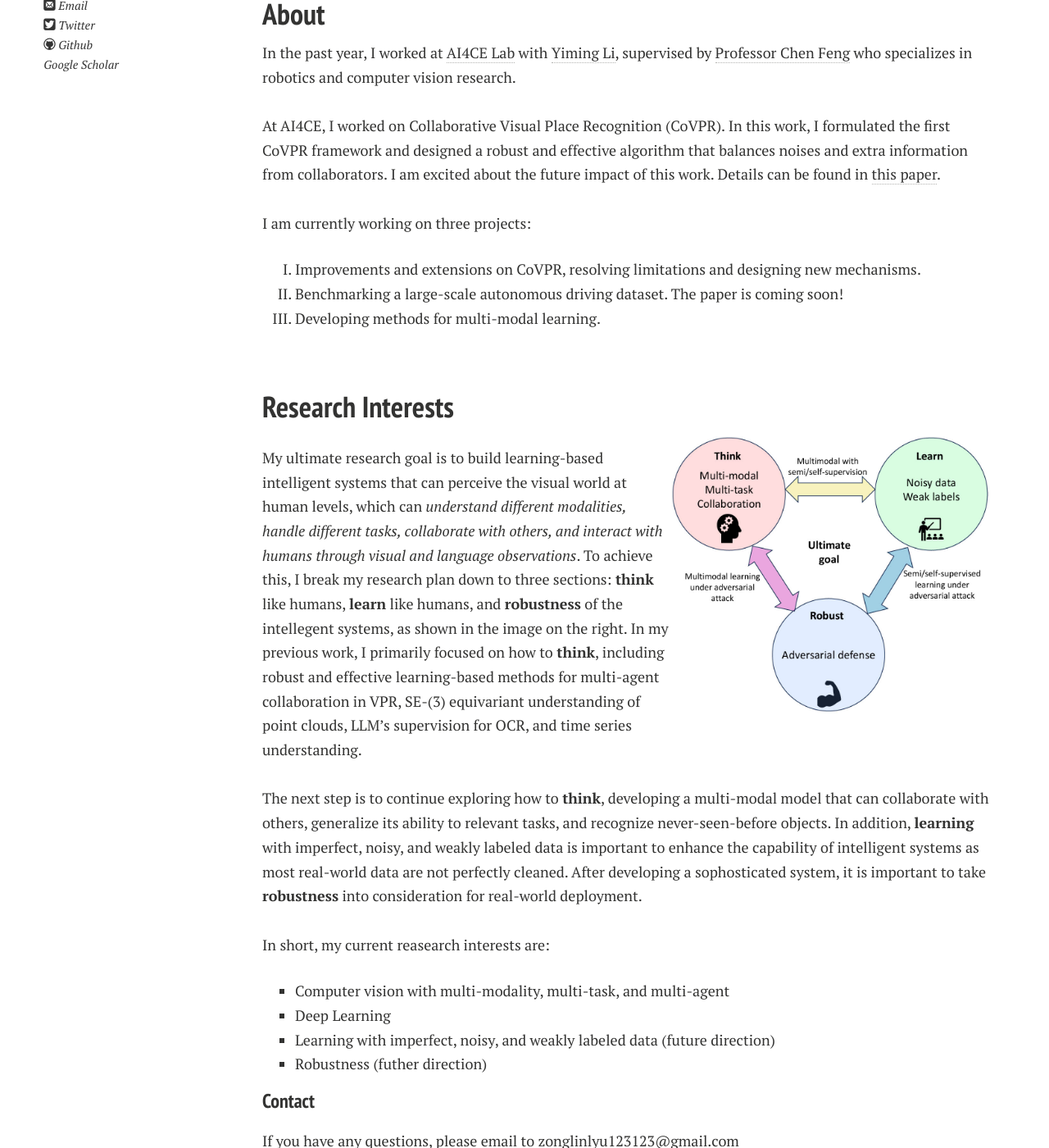
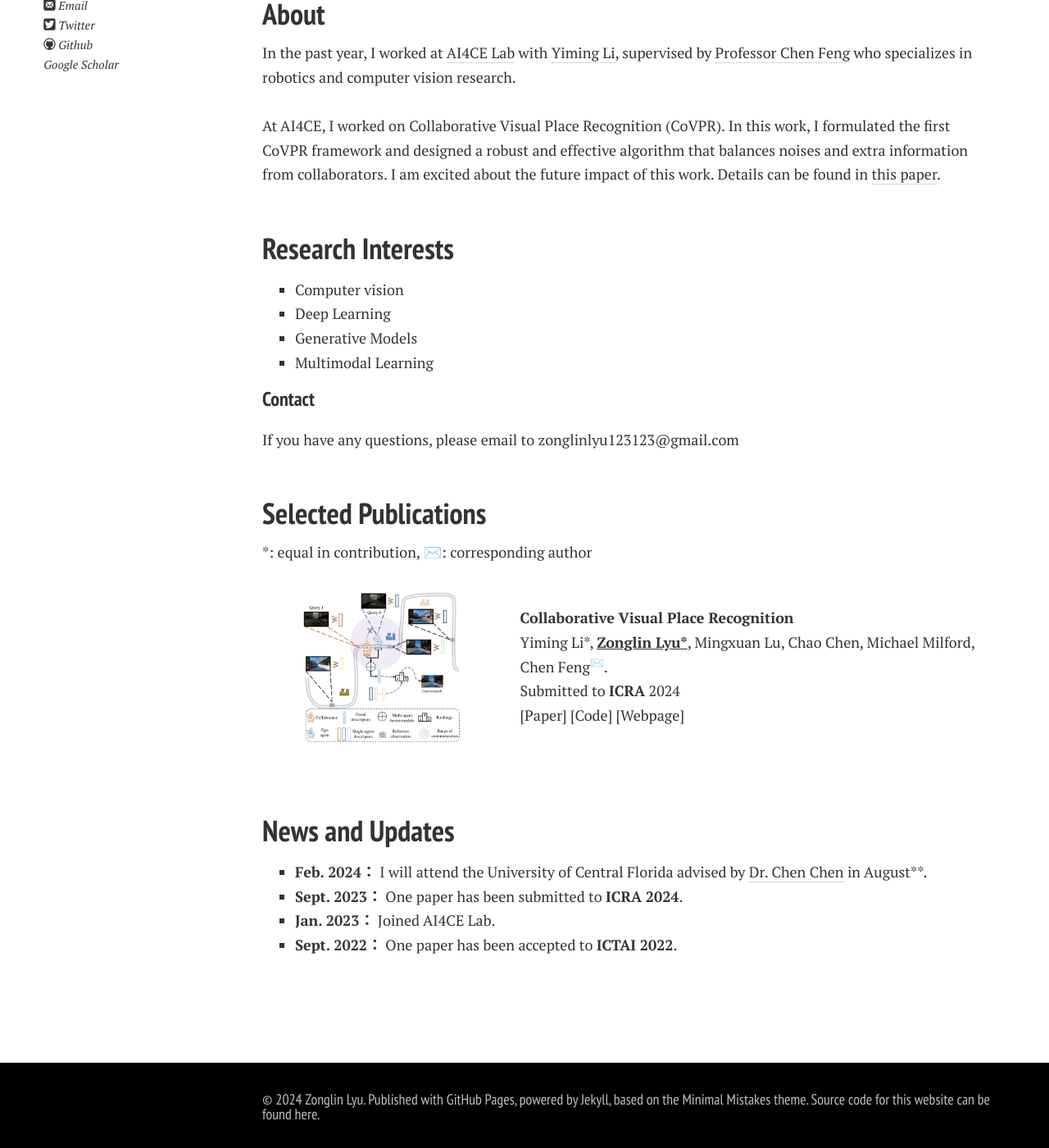
Before and after one commit to ZonglinL/ZonglinL.github.io, a Jekyll site: the page built from index.md, in a window 1280 px wide and 1400 px high, scrolled down 297 px. Shown: the whole window at 82% size. Built offline with Jekyll 4.4.1, drawn with Linux system fonts in a browser that asks for light colours; nearby versions of some CDN libraries; comment, search, counter and statistics services are not loaded; a style sheet for code colours, icons or effects is not loaded; our own code applies the rules of GitHub Pages for plain Markdown files.

Commit message:
Update index.md

```diff
--- a/index.md
+++ b/index.md
@@ -16,30 +16,15 @@ In the past year, I worked at [AI4CE Lab](https://ai4ce.github.io/) with [Yiming
 <br>
 At AI4CE, I worked on Collaborative Visual Place Recognition (CoVPR). In this work, I formulated the first CoVPR framework and designed a robust and effective algorithm that balances noises and extra information from collaborators. I am excited about the future impact of this work. Details can be found in [this paper](https://arxiv.org/abs/2310.05541).
 
-<br>
-I am currently working on three projects:
-1.    Improvements and extensions on CoVPR, resolving limitations and designing new mechanisms.
-2.    Benchmarking a large-scale autonomous driving dataset. The paper is coming soon!
-3.    Developing methods for multi-modal learning.
 
 <br>
 
 ## Research Interests
 
-<img src="./images/Web.jpg" alt="research" width="400" align="right" />
-
-<br>
-My ultimate research goal is to build learning-based intelligent systems that can perceive the visual world at human levels, which can *understand different modalities, handle different tasks, collaborate with others, and interact with humans through visual and language observations*. To achieve this, I break my research plan down to three sections: **think** like humans, **learn** like humans, and **robustness** of the intellegent systems, as shown in the image on the right. In my previous work, I primarily focused on how to **think**, including robust and effective learning-based methods for multi-agent collaboration in VPR, SE-(3) equivariant understanding of point clouds, LLM's supervision for OCR, and time series understanding.
-
-<br>
-The next step is to continue exploring how to **think**, developing a multi-modal model that can collaborate with others, generalize its ability to relevant tasks, and recognize never-seen-before objects. In addition, **learning** with imperfect, noisy, and weakly labeled data is important to enhance the capability of intelligent systems as most real-world data are not perfectly cleaned. After developing a sophosticated system, it is important to take **robustness** into consideration for real-world deployment.
-
-<br>
-In short, my current reasearch interests are:
-* Computer vision with multi-modality, multi-task, and multi-agent
+* Computer vision
 * Deep Learning
-* Learning with imperfect, noisy, and weakly labeled data (future direction)
-* Robustness (futher direction)
+* Generative Models
+* Multimodal Learning
 
 #### Contact
 If you have any questions, please email to zonglinlyu123123@gmail.com
```
